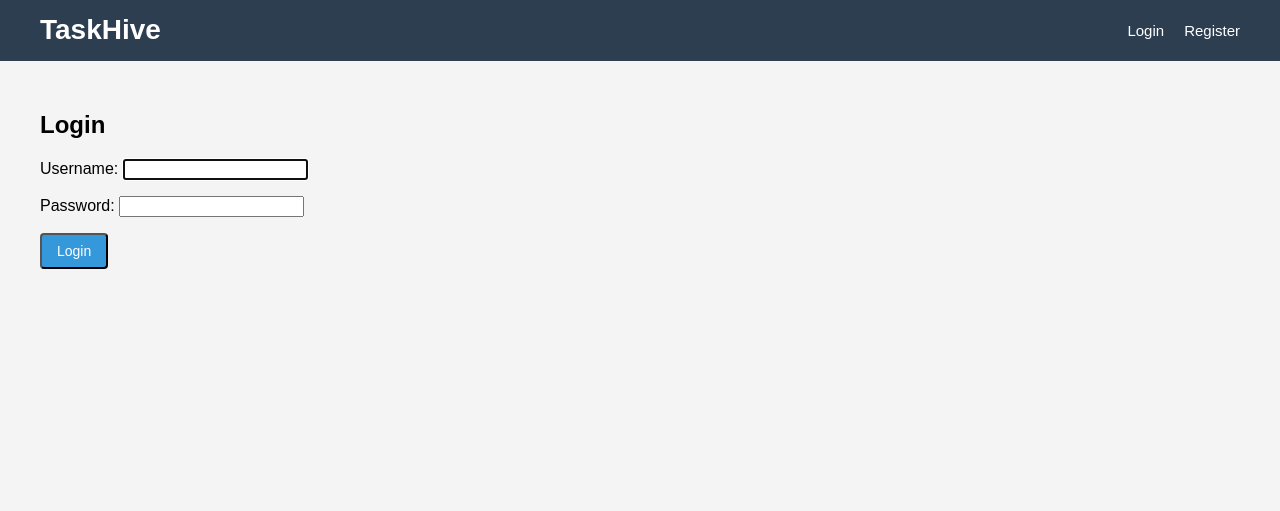
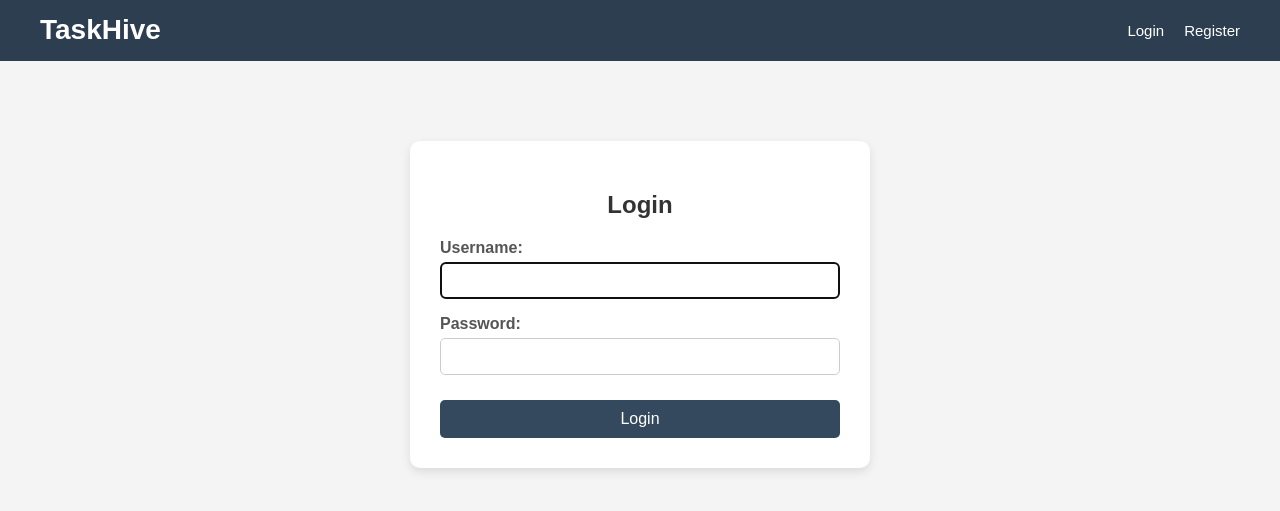
Before and after one commit to samarabie95-byte/Final-Project, a Django app: page /login/ in a window 1280 px wide. Shown: the top 511 px of the page. Run offline with Django 5.2, Linux system fonts and the light colour scheme.

Commit message:
Update registration and login UI styling

```diff
--- a/TaskHive/tasks/templates/tasks/login.html
+++ b/TaskHive/tasks/templates/tasks/login.html
@@ -1,9 +1,58 @@
 {% extends 'tasks/base.html' %}
 {% block content %}
-<h2>Login</h2>
-<form method="POST">
-    {% csrf_token %}
-    {{ form.as_p }}
-    <button type="submit" class="btn">Login</button>
-</form>
+<style>
+    .auth-container {
+        max-width: 400px;
+        margin: 50px auto;
+        padding: 30px;
+        background: #ffffff;
+        border-radius: 10px;
+        box-shadow: 0 4px 10px rgba(0, 0, 0, 0.1);
+    }
+    .auth-container h2 {
+        text-align: center;
+        margin-bottom: 20px;
+        color: #333;
+    }
+    .auth-container p {
+        margin-bottom: 15px;
+    }
+    .auth-container label {
+        display: block;
+        margin-bottom: 5px;
+        color: #555;
+        font-weight: bold;
+    }
+    .auth-container input {
+        width: 100%;
+        padding: 10px;
+        border: 1px solid #ccc;
+        border-radius: 5px;
+        box-sizing: border-box;
+    }
+    .auth-btn {
+        width: 100%;
+        padding: 10px;
+        background-color: #34495e;
+        color: white;
+        border: none;
+        border-radius: 5px;
+        font-size: 16px;
+        cursor: pointer;
+        margin-top: 10px;
+        transition: background-color 0.3s;
+    }
+    .auth-btn:hover {
+        background-color: #2c3e50;
+    }
+</style>
+
+<div class="auth-container">
+    <h2>Login</h2>
+    <form method="POST">
+        {% csrf_token %}
+        {{ form.as_p }}
+        <button type="submit" class="auth-btn">Login</button>
+    </form>
+</div>
 {% endblock %}
```
Also changed, not shown: TaskHive/tasks/templates/tasks/register.html (+55 -6 lines).
